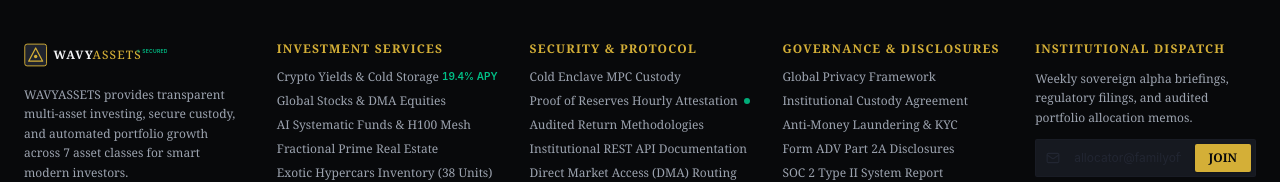
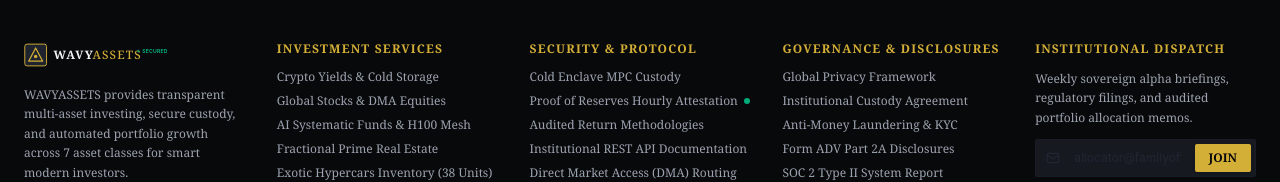
Before and after one commit to Grantlinkz/WavyAssets, a React (Vite) app in the folder Frontend/landing-page/: page / in a window 1280 px wide. Shown: the part 3567-3749 px from the top of the page. Built offline with nearby package versions, Linux system fonts and the light colour scheme.

Commit message:
feat: implement InstitutionalFooter component with regulatory disclosures and navigation grid

```diff
--- a/Frontend/landing-page/src/components/footer/InstitutionalFooter.tsx
+++ b/Frontend/landing-page/src/components/footer/InstitutionalFooter.tsx
@@ -64,9 +64,7 @@
                   className="hover:text-primary transition-colors cursor-pointer w-full text-left flex items-center justify-between"
                 >
                   <span>Crypto Yields &amp; Cold Storage</span>
-                  <span className="font-mono text-[10px] text-secondary font-semibold">
-                    19.4% APY
-                  </span>
+
                 </button>
               </li>
               <li>
```
